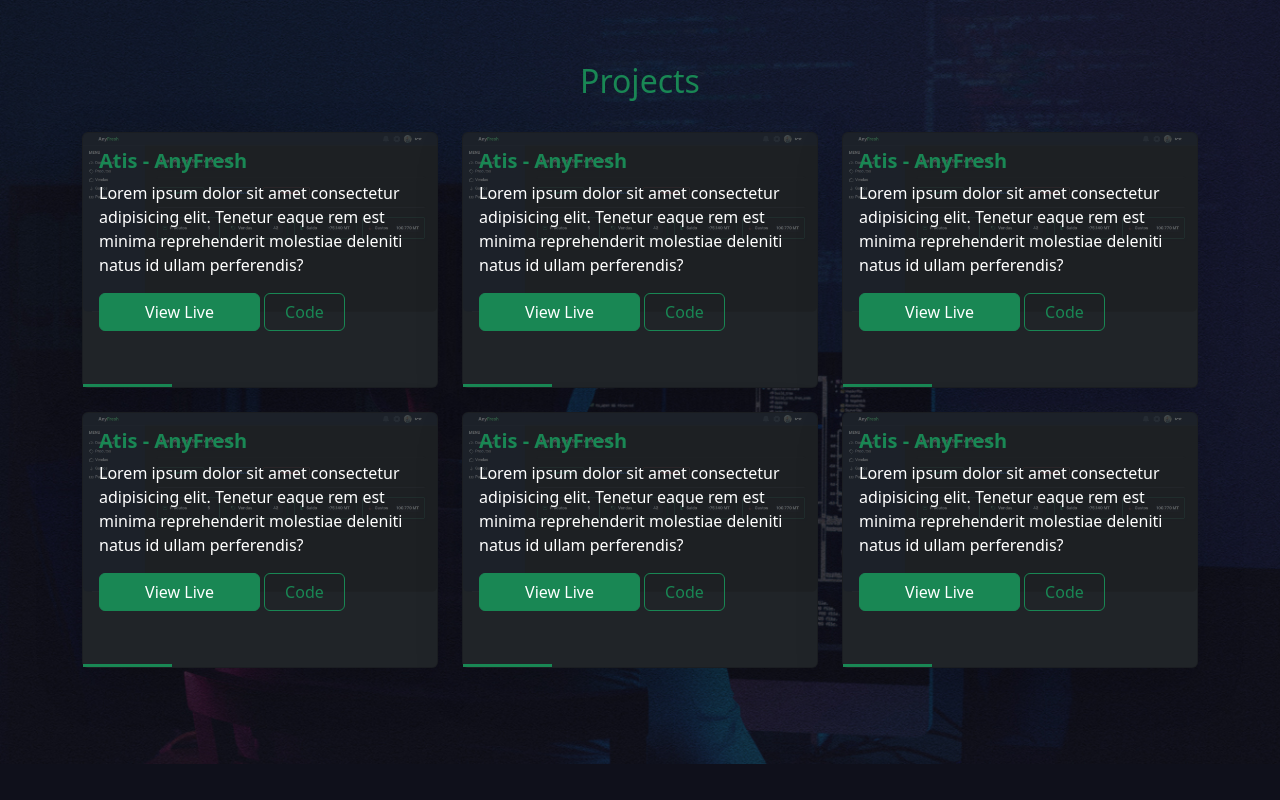
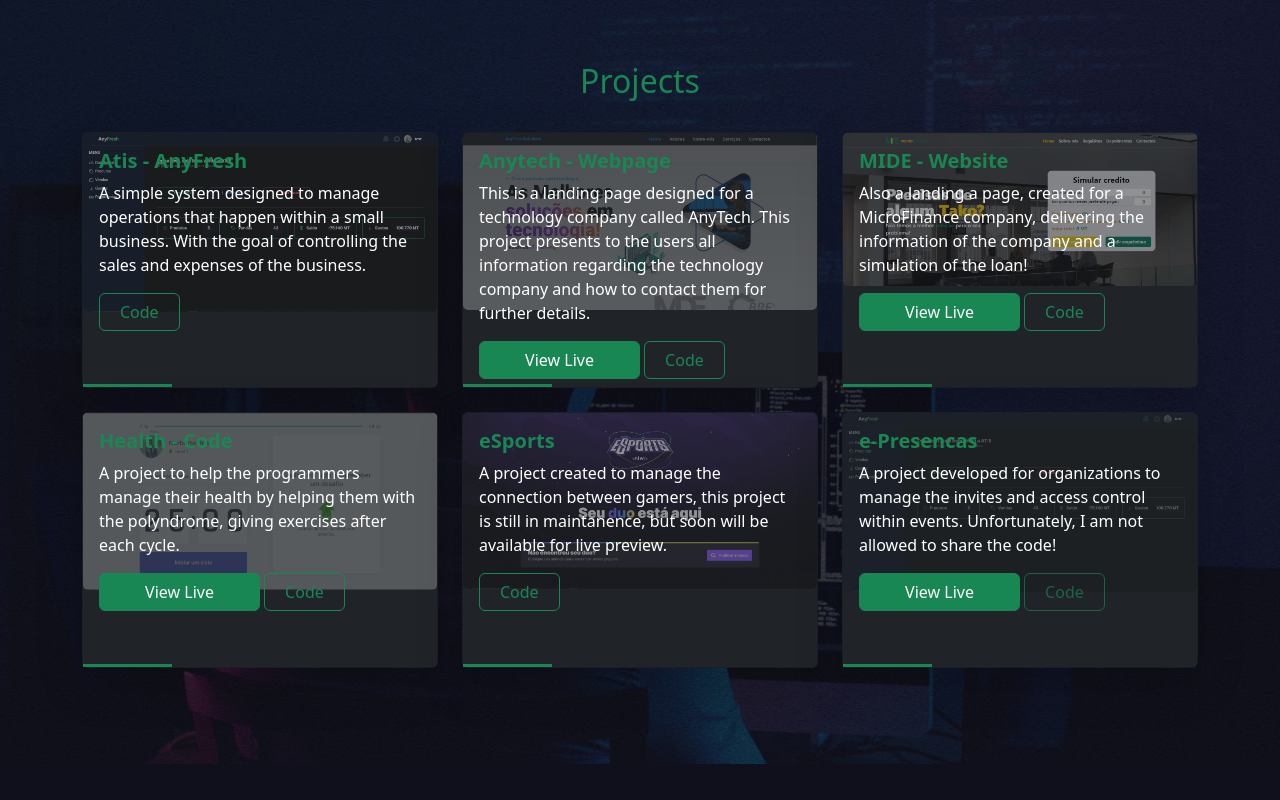
Before and after one commit to Norberto-Boa/portfolio, a website built with Parcel: page src/index.html in a window 1280 px wide. Shown: the part 1360-2160 px from the top of the page. Built offline with nearby package versions, Linux system fonts and the light colour scheme.

Commit message:
:construction: EDIT: Update projects information.

```diff
--- a/src/index.html
+++ b/src/index.html
@@ -257,14 +257,76 @@
           <div class="col-12 col-md-6 col-lg-4 mt-4">
             <div class="card text-bg-dark shadow-lg project-card">
               <img src="./assets/images/atis.jpg" alt="" class="card-img">
-              <div class="card-img-overlay bg-dark bg-opacity-75">
+              <div class="card-img-overlay bg-dark bg-opacity-50">
                 <h5 class="card-title text-success opacity-100 fw-bold">Atis - AnyFresh</h5>
                 <p class="card-text">
-                  Lorem ipsum dolor sit amet consectetur adipisicing elit. Tenetur eaque rem est minima reprehenderit
-                  molestiae deleniti natus id ullam perferendis?
+                  A simple system designed to manage operations that happen within a small business. With the goal
+                  of controlling the sales and expenses of the business.
                 </p>
 
+                <a href="#" class="btn btn-outline-success w-25">Code</a>
+              </div>
+            </div>
+          </div>
+
+          <!-- card-1 -->
+          <div class="col-12 col-md-6 col-lg-4 mt-4">
+            <div class="card text-bg-dark shadow-lg project-card">
+              <img src="./assets/images/anytech-web.jpg" alt="" class="card-img">
+              <div class="card-img-overlay bg-dark bg-opacity-75">
+                <h5 class="card-title text-success opacity-100 fw-bold">Anytech - Webpage</h5>
+                <p class="card-text">
+                  This is a landing page designed for a technology company called AnyTech. This project presents to the
+                  users all information regarding the technology company and how to contact them for further details.
+                </p>
                 <a href="#" class="btn btn-success w-50">View Live</a>
+                <a href="#" class="btn btn-outline-success w-25">Code</a>
+              </div>
+            </div>
+          </div>
+
+          <!-- card-1 -->
+          <div class="col-12 col-md-6 col-lg-4 mt-4">
+            <div class="card text-bg-dark shadow-lg project-card">
+              <img src="./assets/images/mide-web.jpg" alt="" class="card-img">
+              <div class="card-img-overlay bg-dark bg-opacity-50">
+                <h5 class="card-title text-success opacity-100 fw-bold">MIDE - Website</h5>
+                <p class="card-text">
+                  Also a landing a page, created for a MicroFinance company, delivering the information of the company
+                  and a simulation of the loan!
+                </p>
+                <a href="#" class="btn btn-success w-50">View Live</a>
+                <a href="#" class="btn btn-outline-success w-25">Code</a>
+              </div>
+            </div>
+          </div>
+
+          <!-- card-1 -->
+          <div class="col-12 col-md-6 col-lg-4 mt-4">
+            <div class="card text-bg-dark shadow-lg project-card">
+              <img src="./assets/images/polyndrome.jpg" alt="" class="card-img">
+              <div class="card-img-overlay bg-dark bg-opacity-75">
+                <h5 class="card-title text-success opacity-100 fw-bold">Health - Code</h5>
+                <p class="card-text">
+                  A project to help the programmers manage their health by helping them with the polyndrome, giving
+                  exercises after each cycle.
+                </p>
+                <a href="#" class="btn btn-success w-50">View Live</a>
+                <a href="#" class="btn btn-outline-success w-25">Code</a>
+              </div>
+            </div>
+          </div>
+
+          <!-- card-1 -->
+          <div class="col-12 col-md-6 col-lg-4 mt-4">
+            <div class="card text-bg-dark shadow-lg project-card">
+              <img src="./assets/images/esports.jpg" alt="" class="card-img">
+              <div class="card-img-overlay bg-dark bg-opacity-50 ">
+                <h5 class="card-title text-success opacity-100 fw-bold">eSports</h5>
+                <p class="card-text">
+                  A project created to manage the connection between gamers, this project is still in maintanence, but
+                  soon will be available for live preview.
+                </p>
                 <a href="#" class="btn btn-outline-success w-25">Code</a>
               </div>
             </div>
@@ -275,77 +337,13 @@
             <div class="card text-bg-dark shadow-lg project-card">
               <img src="./assets/images/atis.jpg" alt="" class="card-img">
               <div class="card-img-overlay bg-dark bg-opacity-75">
-                <h5 class="card-title text-success opacity-100 fw-bold">Atis - AnyFresh</h5>
+                <h5 class="card-title text-success opacity-100 fw-bold">e-Presencas</h5>
                 <p class="card-text">
-                  Lorem ipsum dolor sit amet consectetur adipisicing elit. Tenetur eaque rem est minima reprehenderit
-                  molestiae deleniti natus id ullam perferendis?
+                  A project developed for organizations to manage the invites and access control within events.
+                  Unfortunately, I am not allowed to share the code!
                 </p>
                 <a href="#" class="btn btn-success w-50">View Live</a>
-                <a href="#" class="btn btn-outline-success w-25">Code</a>
-              </div>
-            </div>
-          </div>
-
-          <!-- card-1 -->
-          <div class="col-12 col-md-6 col-lg-4 mt-4">
-            <div class="card text-bg-dark shadow-lg project-card">
-              <img src="./assets/images/atis.jpg" alt="" class="card-img">
-              <div class="card-img-overlay bg-dark bg-opacity-75">
-                <h5 class="card-title text-success opacity-100 fw-bold">Atis - AnyFresh</h5>
-                <p class="card-text">
-                  Lorem ipsum dolor sit amet consectetur adipisicing elit. Tenetur eaque rem est minima reprehenderit
-                  molestiae deleniti natus id ullam perferendis?
-                </p>
-                <a href="#" class="btn btn-success w-50">View Live</a>
-                <a href="#" class="btn btn-outline-success w-25">Code</a>
-              </div>
-            </div>
-          </div>
-
-          <!-- card-1 -->
-          <div class="col-12 col-md-6 col-lg-4 mt-4">
-            <div class="card text-bg-dark shadow-lg project-card">
-              <img src="./assets/images/atis.jpg" alt="" class="card-img">
-              <div class="card-img-overlay bg-dark bg-opacity-75">
-                <h5 class="card-title text-success opacity-100 fw-bold">Atis - AnyFresh</h5>
-                <p class="card-text">
-                  Lorem ipsum dolor sit amet consectetur adipisicing elit. Tenetur eaque rem est minima reprehenderit
-                  molestiae deleniti natus id ullam perferendis?
-                </p>
-                <a href="#" class="btn btn-success w-50">View Live</a>
-                <a href="#" class="btn btn-outline-success w-25">Code</a>
-              </div>
-            </div>
-          </div>
-
-          <!-- card-1 -->
-          <div class="col-12 col-md-6 col-lg-4 mt-4">
-            <div class="card text-bg-dark shadow-lg project-card">
-              <img src="./assets/images/atis.jpg" alt="" class="card-img">
-              <div class="card-img-overlay bg-dark bg-opacity-75">
-                <h5 class="card-title text-success opacity-100 fw-bold">Atis - AnyFresh</h5>
-                <p class="card-text">
-                  Lorem ipsum dolor sit amet consectetur adipisicing elit. Tenetur eaque rem est minima reprehenderit
-                  molestiae deleniti natus id ullam perferendis?
-                </p>
-                <a href="#" class="btn btn-success w-50">View Live</a>
-                <a href="#" class="btn btn-outline-success w-25">Code</a>
-              </div>
-            </div>
-          </div>
-
-          <!-- card-1 -->
-          <div class="col-12 col-md-6 col-lg-4 mt-4">
-            <div class="card text-bg-dark shadow-lg project-card">
-              <img src="./assets/images/atis.jpg" alt="" class="card-img">
-              <div class="card-img-overlay bg-dark bg-opacity-75">
-                <h5 class="card-title text-success opacity-100 fw-bold">Atis - AnyFresh</h5>
-                <p class="card-text">
-                  Lorem ipsum dolor sit amet consectetur adipisicing elit. Tenetur eaque rem est minima reprehenderit
-                  molestiae deleniti natus id ullam perferendis?
-                </p>
-                <a href="#" class="btn btn-success w-50">View Live</a>
-                <a href="#" class="btn btn-outline-success w-25">Code</a>
+                <button disabled class="btn btn-outline-success w-25 cursor-not-allowed">Code</button>
               </div>
             </div>
           </div>
@@ -362,6 +360,8 @@
           </div>
           <div class="col-12 col-lg-6 border-end border-dark-subtle pe-5 form-wrapper">
             <h4 class="text-success text-center text-lg-start">Get In Touch With Me</h4>
+            <form action="" id="contact">
+
               <!-- Name -->
               <div class="mb-2">
                 <label for="name" class="form-label text-light">Name</label>
@@ -378,9 +378,12 @@
                 <textarea name="message" id="message" cols="20" rows="5" class="form-control"></textarea>
               </div>
               <h6 class="text-warning mt-2 text-center text-lg-end">Avoid writing too much, I won't read!</h6>
-            <button class="btn btn-success w-100">
+              <h5 id="success" class="text-info"></h5>
+              <h5 id="error" class="text-danger"></h5>
+              <button class="btn btn-success w-100" type="submit" onClick="handleSubmit()">
                 Send Message
               </button>
+            </form>
           </div>
 
           <div class="col-12 col-lg-6 d-flex justify-content-center flex-column align-items-center ">
@@ -392,6 +395,46 @@
       </div>
     </section>
   </div>
+  <!-- Send email -->
+  <script type="text/javascript" src="https://cdn.jsdelivr.net/npm/@emailjs/browser@3/dist/email.min.js">
+  </script>
+
+  <script type="text/javascript">
+    (function () {
+      // https://dashboard.emailjs.com/admin/integration
+      emailjs.init('user_YxP8w6mA1FpMnzGbet6Iz');
+    })();
+  </script>
+
+
+  <script>
+    const handleSubmit = async () => {
+      alert('Submited!');
+      let message
+      let errorMessage = document.querySelector("#error");
+      let successMessage = document.querySelector("#success");
+
+      emailjs.sendForm('service_fl5i2he', 'template_af8j9pd', document.getElementById('contact'))
+        .then(function (response) {
+          message = "Message was sent successfully!";
+          alert(message);
+          errorMessage.innerHTML = message;
+        }, function (error) {
+          message = "Something went wrong";
+          alert(message);
+          successMessage.innerHTML = message;
+        });
+    }
+
+
+
+    // const sendEmail = async (e) => {
+    //   e.preventDefault();
+    //   alert("Submited")
+
+    //
+  </script>
+
 </body>
 
 </html>
--- a/src/styles/scss/main.scss
+++ b/src/styles/scss/main.scss
@@ -12,6 +12,10 @@
 .title {
   --bs-border-opacity: 0.7;
   z-index: 0;
+}
+
+.cursor-not-allowed {
+  cursor: not-allowed !important;
 }
 
 .bottom-10 {
@@ -119,6 +123,13 @@
   .navbar-brand {
     color: $dark !important;
   }
+
+  .navbar-toggler {
+    color: #0f101b !important;
+  }
+  .icon-bar {
+    background: #0f101b !important;
+  }
 }
 // Customize the links
 .nav-link {
```
Also changed, not shown: src/assets/images/anytech-web.jpg (added), src/assets/images/esports.jpg (added), src/assets/images/j_cole.png (deleted), src/assets/images/mide-web.jpg (added), src/assets/images/polyndrome.jpg (added). Lines whose indentation alone changed are shown as unchanged.
